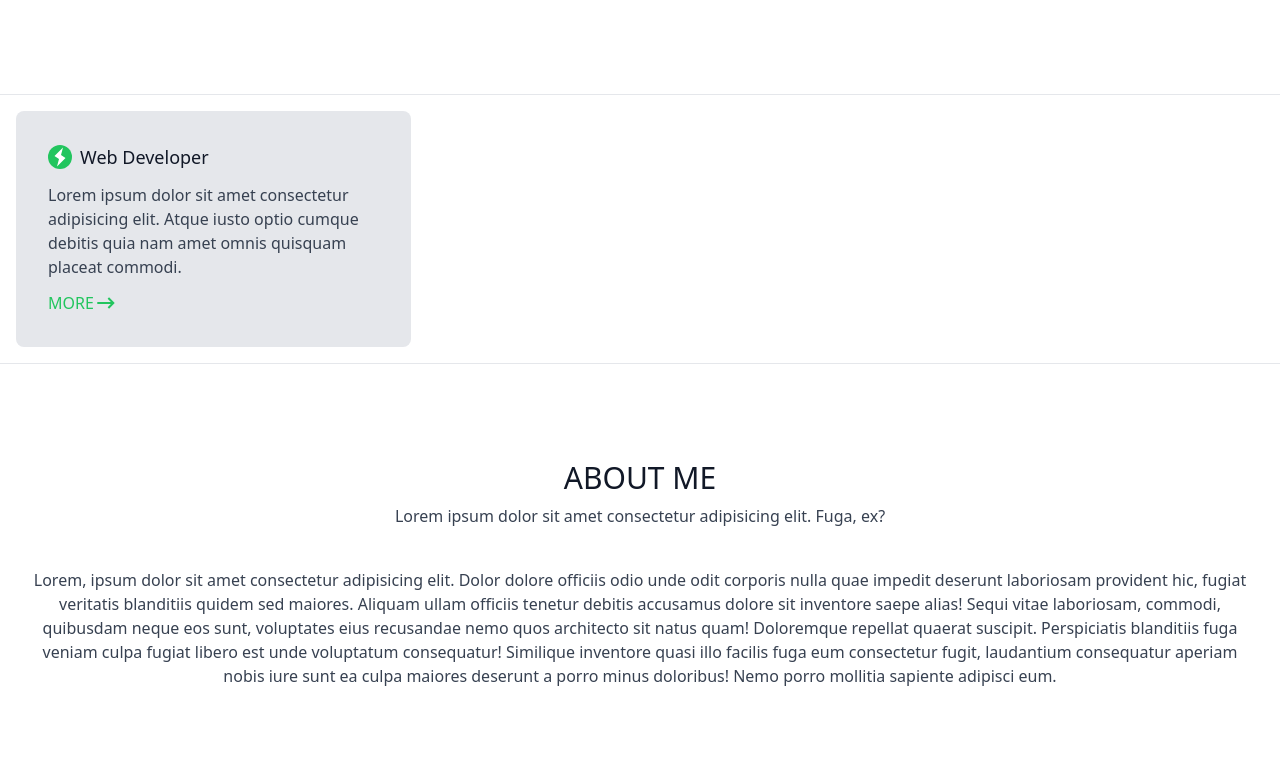
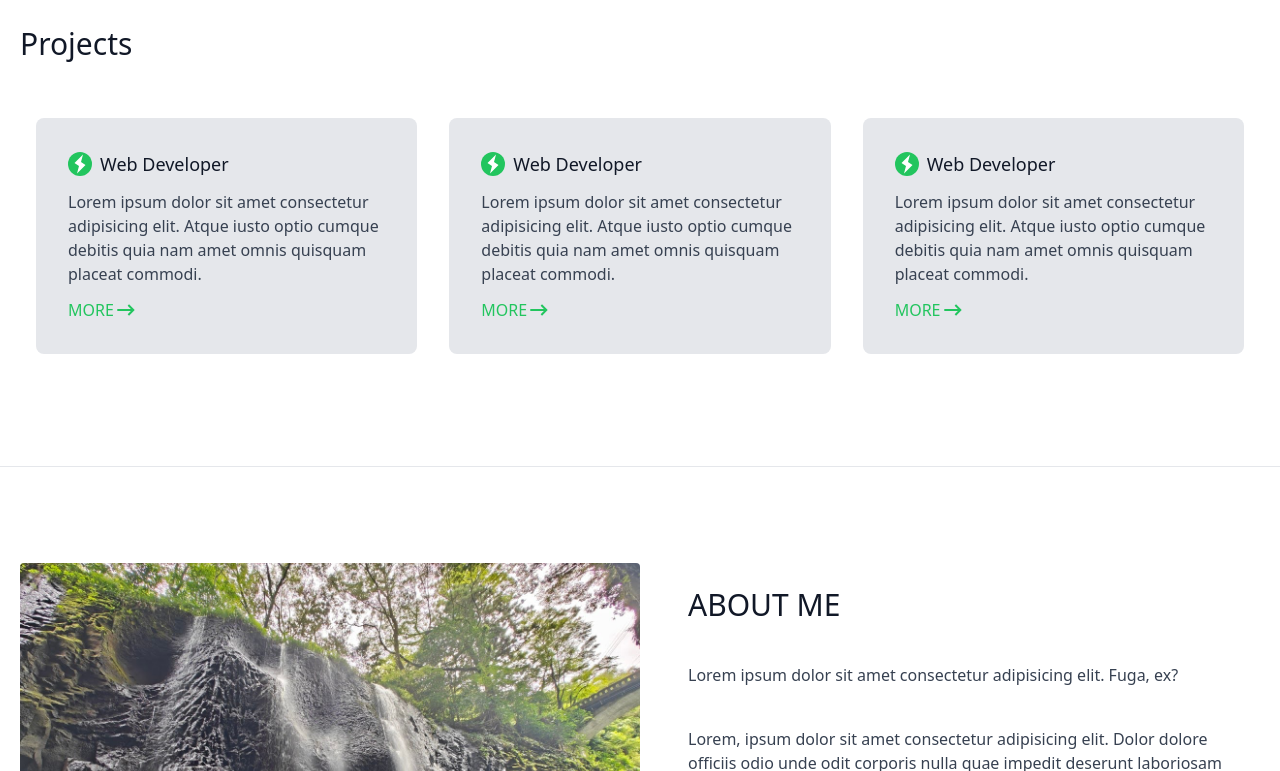
Before and after one commit to mayupaca/mayufolio2, a React (Vite) app: page / in a window 1280 px wide. Shown: the part 1509-2280 px from the top of the page. Built offline with nearby package versions, Linux system fonts and the light colour scheme.

Commit message:
Changed layout

```diff
--- a/src/components/About.jsx
+++ b/src/components/About.jsx
@@ -1,37 +1,37 @@
 import React from "react";
 
-const About = () => {
+function About() {
   return (
     <section id="about" className="text-gray-700 border-t border-gray-200">
-      <div className="container px-5 py-24 mx-auto">
-        <div className="text-center mb-20">
-          <h1 className="text-2xl sm:text-3xl font-medium mb-2 text-gray-900">
+      <div className="flex container px-5 py-24 mx-auto flex-wrap">
+        <div className="mb-10 lg:mb-0 w-full lg:w-1/2 flex justify-center">
+          <img src="./img/takachiho.jpg" alt="" className="rounded" />
+        </div>
+        <div className="lg:pl-12 lg:py-6 w-full lg:w-1/2">
+          <h1 className="text-2xl sm:text-3xl font-medium text-gray-900 mb-10 text-center lg:text-left">
             ABOUT ME
           </h1>
           <p className="pb-10">
-            Lorem ipsum dolor sit amet consectetur adipisicing elit. Fuga,
-            ex?
+            Lorem ipsum dolor sit amet consectetur adipisicing elit. Fuga, ex?
           </p>
           <p>
             Lorem, ipsum dolor sit amet consectetur adipisicing elit. Dolor
-            dolore officiis odio unde odit corporis nulla quae impedit
-            deserunt laboriosam provident hic, fugiat veritatis blanditiis
-            quidem sed maiores. Aliquam ullam officiis tenetur debitis
-            accusamus dolore sit inventore saepe alias! Sequi vitae
-            laboriosam, commodi, quibusdam neque eos sunt, voluptates eius
-            recusandae nemo quos architecto sit natus quam! Doloremque
-            repellat quaerat suscipit. Perspiciatis blanditiis fuga veniam
-            culpa fugiat libero est unde voluptatum consequatur! Similique
-            inventore quasi illo facilis fuga eum consectetur fugit,
-            laudantium consequatur aperiam nobis iure sunt ea culpa maiores
-            deserunt a porro minus doloribus! Nemo porro mollitia sapiente
-            adipisci eum.
+            dolore officiis odio unde odit corporis nulla quae impedit deserunt
+            laboriosam provident hic, fugiat veritatis blanditiis quidem sed
+            maiores. Aliquam ullam officiis tenetur debitis accusamus dolore sit
+            inventore saepe alias! Sequi vitae laboriosam, commodi, quibusdam
+            neque eos sunt, voluptates eius recusandae nemo quos architecto sit
+            natus quam! Doloremque repellat quaerat suscipit. Perspiciatis
+            blanditiis fuga veniam culpa fugiat libero est unde voluptatum
+            consequatur! Similique inventore quasi illo facilis fuga eum
+            consectetur fugit, laudantium consequatur aperiam nobis iure sunt ea
+            culpa maiores deserunt a porro minus doloribus! Nemo porro mollitia
+            sapiente adipisci eum.
           </p>
         </div>
-
       </div>
     </section>
   );
-};
+}
 
 export default About;
--- a/src/components/Home.jsx
+++ b/src/components/Home.jsx
@@ -1,6 +1,6 @@
 import React from "react";
 
-const Home = () => {
+function Home() {
   return (
     <section id="home" className="text-gray-700">
       <div className="container flex mx-auto py-20 px-5 flex-col md:flex-row items-center">
--- a/src/components/Navbar.jsx
+++ b/src/components/Navbar.jsx
@@ -1,6 +1,6 @@
 import React from "react";
 
-const Navbar = () => {
+function Navbar() {
   return (
     <header className="text-gray-700 border-b border-gray-200 fixed top-0 left-0 w-full z-50 bg-white shadow">
       <div className="container flex mx-auto p-5 flex-col md:flex-row items-center">
@@ -11,14 +11,14 @@ const Navbar = () => {
           <a href="#home" className="mr-5 hover:text-blue-400 duration-300">
             HOME
           </a>
-          <a href="#about" className="mr-5 hover:text-blue-400 duration-300">
-            ABOUT
-          </a>
           <a href="#skills" className="mr-5 hover:text-blue-400 duration-300">
             SKILLS
           </a>
-          <a href="#projects" className="hover:text-blue-400 duration-300">
+          <a href="#projects" className="mr-5 hover:text-blue-400 duration-300">
             PROJECTS
+          </a>
+          <a href="#about" className="hover:text-blue-400 duration-300">
+            ABOUT
           </a>
         </nav>
       </div>
--- a/src/components/Project.jsx
+++ b/src/components/Project.jsx
@@ -1,8 +1,12 @@
 import React from "react";
 
-const Project = () => {
+function Project() {
   return (
     <section id="project" className="text-gray-700 border-t border-gray-200">
+      <div className="container px-5 py-24 mx-auto">
+        <h1 className="text-2xl sm:text-3xl font-medium text-gray-900 mb-10 text-center lg:text-left">
+          Projects
+        </h1>
         <div className="flex flex-wrap">
           <div className="md:w-1/3 p-4">
             <div className="bg-gray-200 rounded-lg p-8">
@@ -28,8 +32,98 @@ const Project = () => {
               <div>
                 <p>
                   Lorem ipsum dolor sit amet consectetur adipisicing elit. Atque
-                iusto optio cumque debitis quia nam amet omnis quisquam placeat
-                commodi.
+                  iusto optio cumque debitis quia nam amet omnis quisquam
+                  placeat commodi.
+                </p>
+                <a href="#" className="flex mt-3 text-green-500 items-center">
+                  MORE
+                  <svg
+                    width="24"
+                    height="24"
+                    viewBox="0 0 24 24"
+                    fill="none"
+                    xmlns="http://www.w3.org/2000/svg"
+                  >
+                    <path
+                      d="M15.0378 6.34317L13.6269 7.76069L16.8972 11.0157L3.29211 11.0293L3.29413 13.0293L16.8619 13.0157L13.6467 16.2459L15.0643 17.6568L20.7079 11.9868L15.0378 6.34317Z"
+                      fill="currentColor"
+                    />
+                  </svg>
+                </a>
+              </div>
+            </div>
+          </div>
+          <div className="md:w-1/3 p-4">
+            <div className="bg-gray-200 rounded-lg p-8">
+              <div className="flex items-center mb-3">
+                <div className="bg-green-500 text-white rounded-full">
+                  <svg
+                    width="24"
+                    height="24"
+                    viewBox="0 0 24 24"
+                    fill="none"
+                    xmlns="http://www.w3.org/2000/svg"
+                  >
+                    <path
+                      d="M9 21.5L17.5 13L13 10L15 2.5L6.5 11L11 14L9 21.5Z"
+                      fill="currentColor"
+                    />
+                  </svg>
+                </div>
+                <h2 className="text-gray-900 text-lg font-medium ml-2">
+                  Web Developer
+                </h2>
+              </div>
+              <div>
+                <p>
+                  Lorem ipsum dolor sit amet consectetur adipisicing elit. Atque
+                  iusto optio cumque debitis quia nam amet omnis quisquam
+                  placeat commodi.
+                </p>
+                <a href="#" className="flex mt-3 text-green-500 items-center">
+                  MORE
+                  <svg
+                    width="24"
+                    height="24"
+                    viewBox="0 0 24 24"
+                    fill="none"
+                    xmlns="http://www.w3.org/2000/svg"
+                  >
+                    <path
+                      d="M15.0378 6.34317L13.6269 7.76069L16.8972 11.0157L3.29211 11.0293L3.29413 13.0293L16.8619 13.0157L13.6467 16.2459L15.0643 17.6568L20.7079 11.9868L15.0378 6.34317Z"
+                      fill="currentColor"
+                    />
+                  </svg>
+                </a>
+              </div>
+            </div>
+          </div>
+          <div className="md:w-1/3 p-4">
+            <div className="bg-gray-200 rounded-lg p-8">
+              <div className="flex items-center mb-3">
+                <div className="bg-green-500 text-white rounded-full">
+                  <svg
+                    width="24"
+                    height="24"
+                    viewBox="0 0 24 24"
+                    fill="none"
+                    xmlns="http://www.w3.org/2000/svg"
+                  >
+                    <path
+                      d="M9 21.5L17.5 13L13 10L15 2.5L6.5 11L11 14L9 21.5Z"
+                      fill="currentColor"
+                    />
+                  </svg>
+                </div>
+                <h2 className="text-gray-900 text-lg font-medium ml-2">
+                  Web Developer
+                </h2>
+              </div>
+              <div>
+                <p>
+                  Lorem ipsum dolor sit amet consectetur adipisicing elit. Atque
+                  iusto optio cumque debitis quia nam amet omnis quisquam
+                  placeat commodi.
                 </p>
                 <a href="#" className="flex mt-3 text-green-500 items-center">
                   MORE
@@ -50,8 +144,9 @@ const Project = () => {
             </div>
           </div>
         </div>
+      </div>
     </section>
   );
-};
+}
 
 export default Project;
--- a/src/components/Skill.jsx
+++ b/src/components/Skill.jsx
@@ -1,12 +1,12 @@
 import React from "react";
 
-const Skill = () => {
+function Skill() {
   return (
     <section id="skills" className="text-gray-700 border-t border-gray-200">
       <div className="flex container px-5 py-24 mx-auto flex-wrap">
-        <div className=" mb-10 lg:mb-0 w-full lg:w-1/2 flex justify-center">
+        {/* <div className="mb-10 lg:mb-0 w-full lg:w-1/2 flex justify-center">
           <img src="./img/takachiho.jpg" alt="" className="rounded" />
-        </div>
+        </div> */}
         <div className="lg:pl-12 lg:py-6 w-full lg:w-1/2">
           <h1 className="text-2xl sm:text-3xl font-medium text-gray-900 mb-10 text-center lg:text-left">
             My Skill
```
Lines whose indentation alone changed are shown as unchanged.
